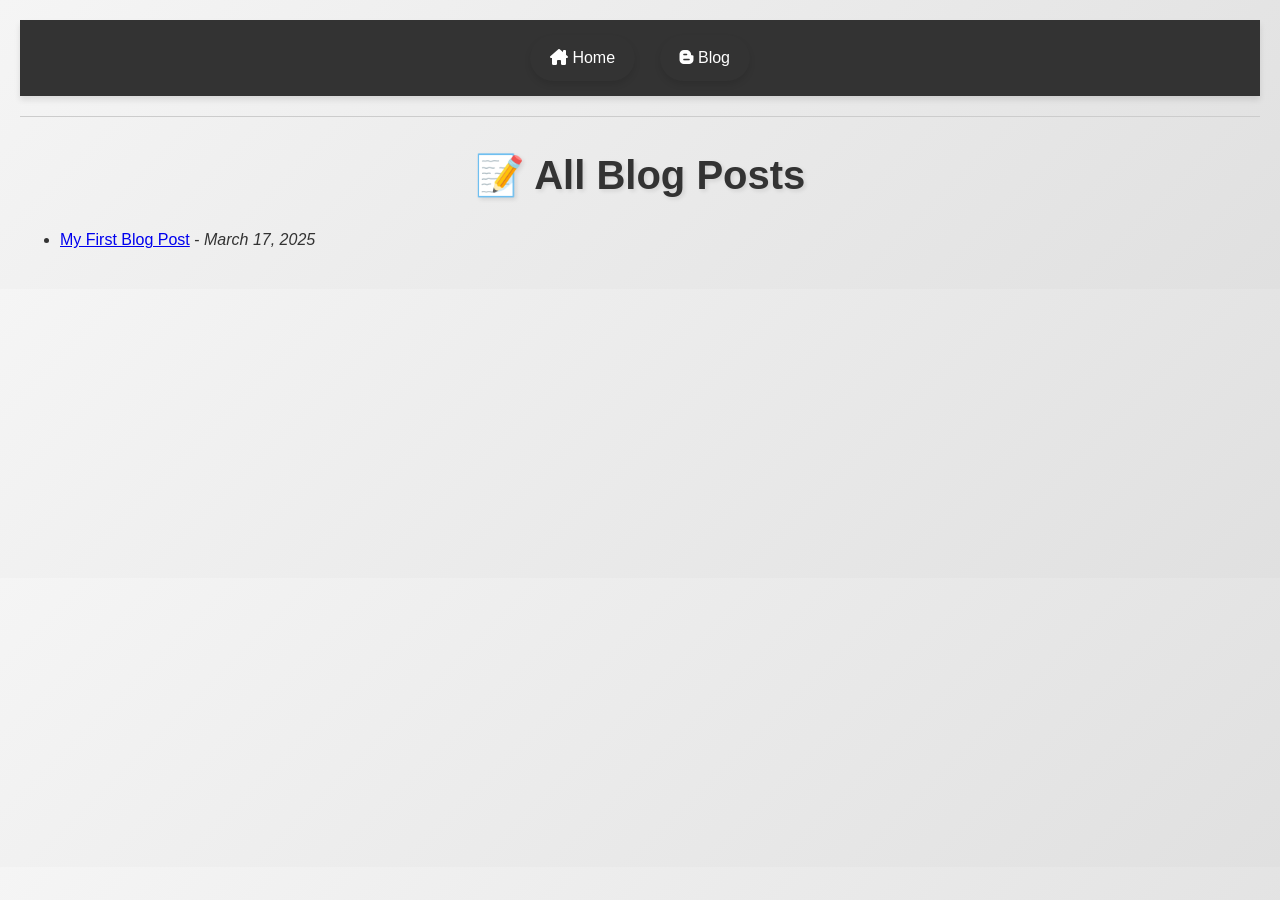
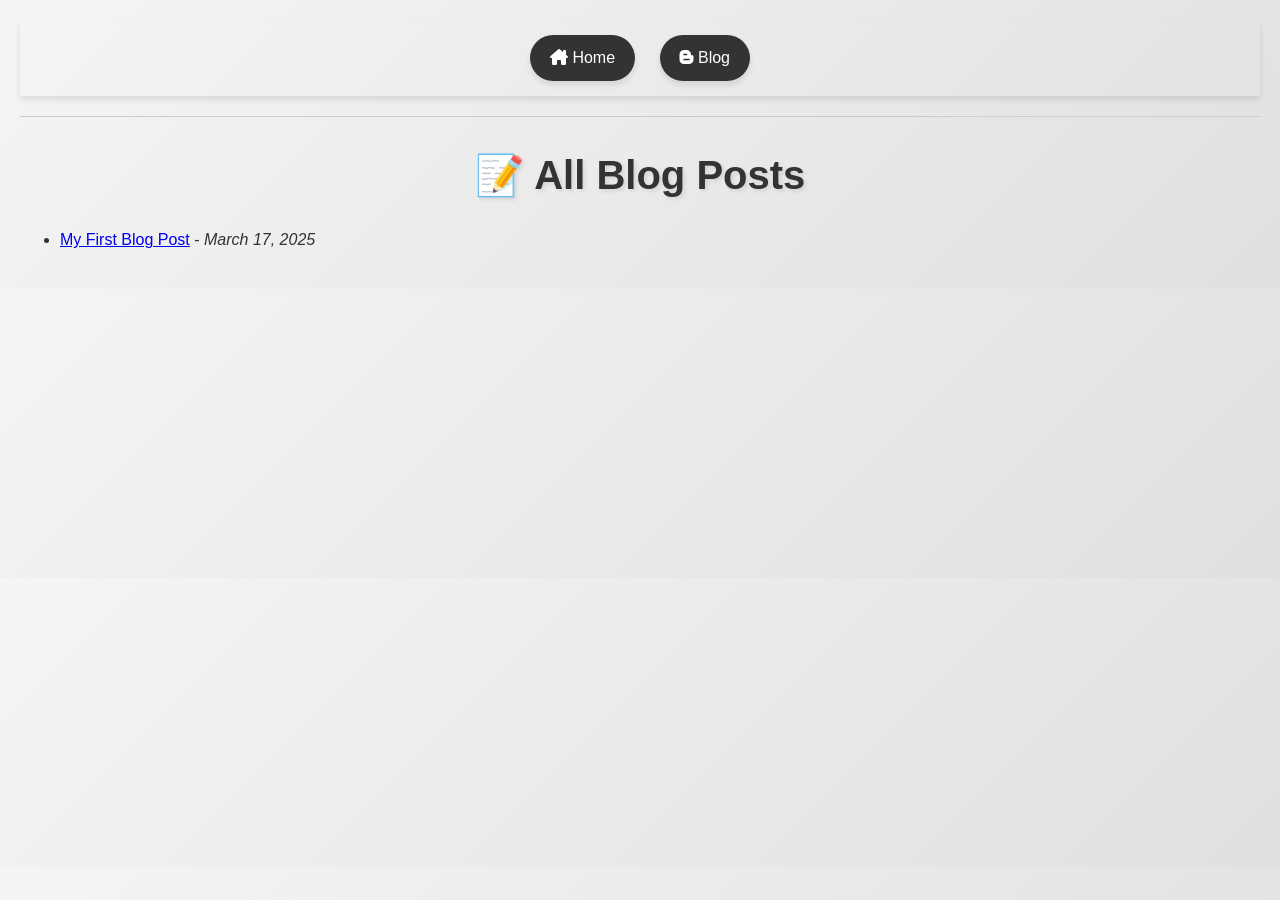
Before and after one commit to foysal1627/foysal1627.github.io, a Jekyll site: the page built from blog.html, in a window 1280 px wide. Built offline with Jekyll 4.4.1, drawn with Linux system fonts in a browser that asks for light colours.

Commit message:
style.css

```diff
--- a/assets/css/style.css
+++ b/assets/css/style.css
@@ -10,7 +10,7 @@ body {
 
 /* Navigation Bar */
 nav {
-    background: #333;
+    background: transparent;
     padding: 15px 20px;
     color: white;
     text-align: center;
```
